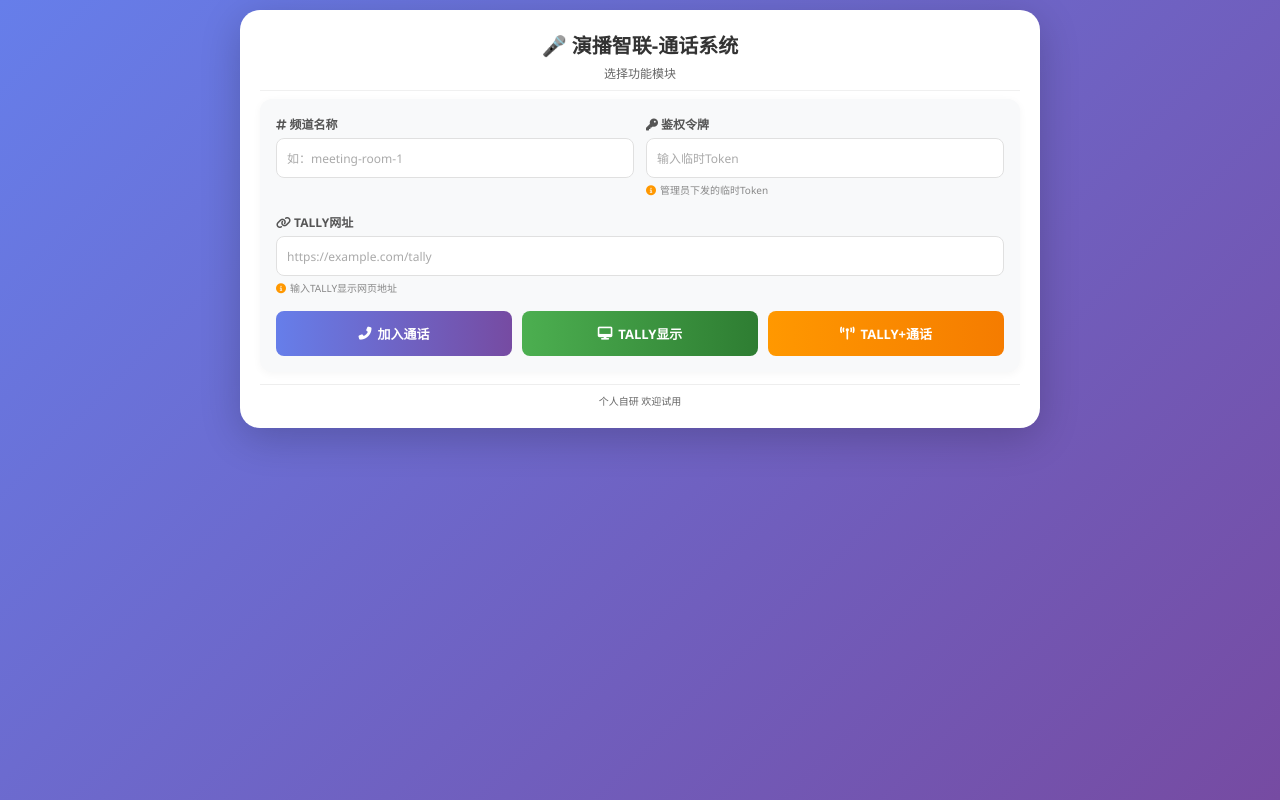
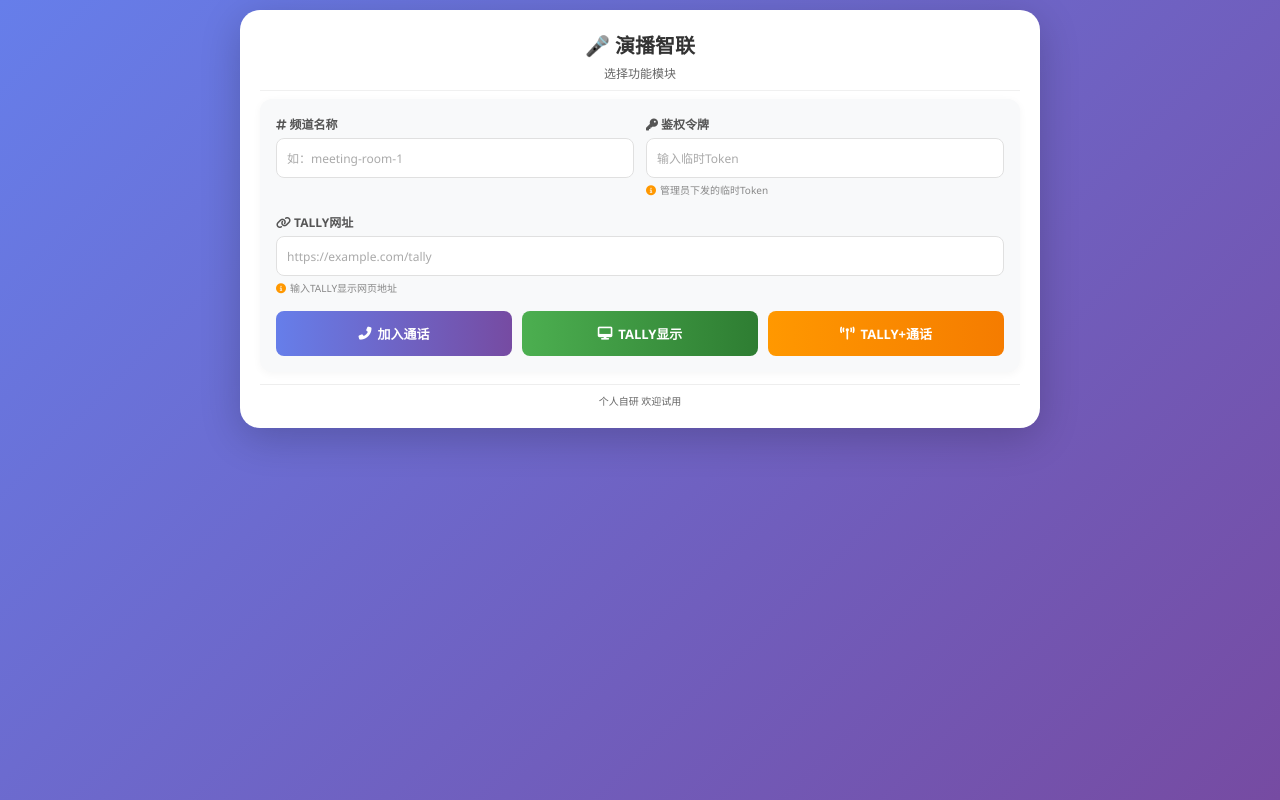
Before and after one commit to lgh13127/apktest, a website: page app/src/main/assets/index.html in a window 1280 px wide. Drawn offline with Linux system fonts and the light colour scheme.

```diff
--- a/app/src/main/assets/index.html
+++ b/app/src/main/assets/index.html
@@ -774,7 +774,7 @@
     <div id="main-page" class="page active">
         <div class="main-page-container">
             <div class="header">
-                <h1>🎤 演播智联-通话系统</h1>
+                <h1>🎤 演播智联</h1>
                 <p>选择功能模块</p>
             </div>
 
```
